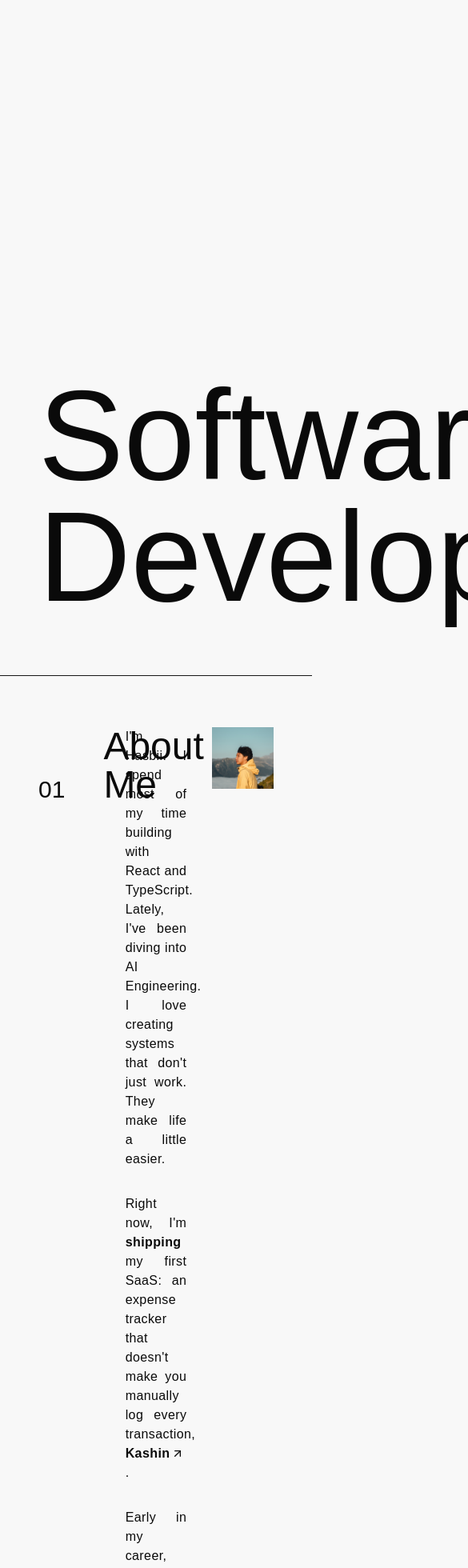
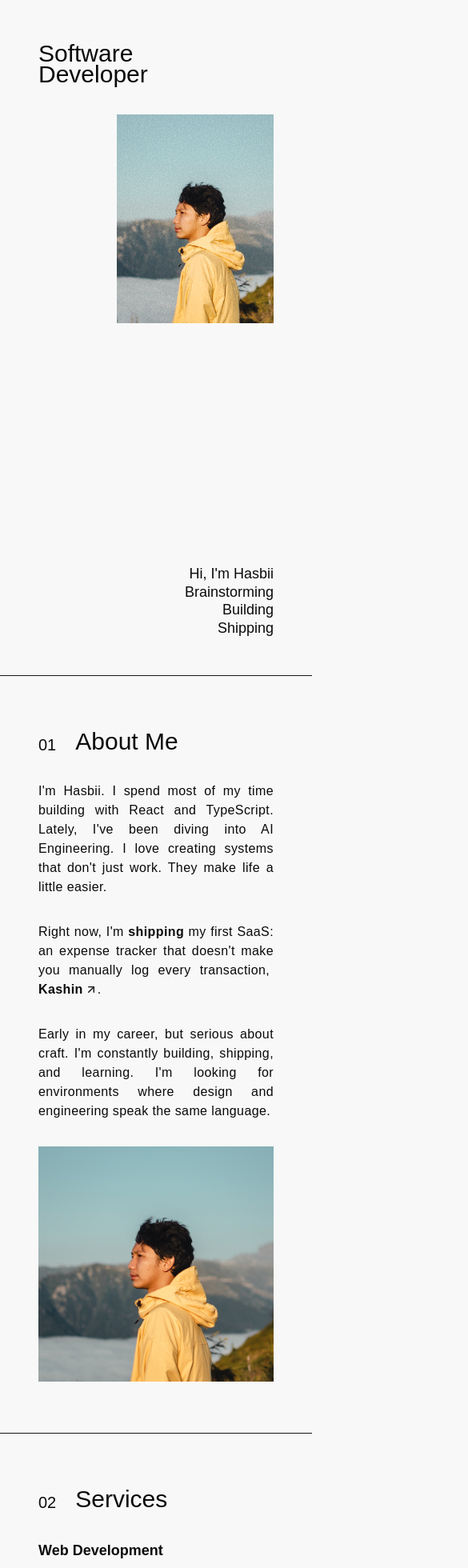
Before and after one commit to has-bii/portfolio, a React (Vite) app: page / in a window 390 px wide. Shown: the top 1960 px of the page at 80% size, 585 px wide, since content can reach past the window. Built offline with nearby package versions, Linux system fonts and the light colour scheme.

Commit message:
feat(home): responsive

```diff
--- a/src/components/Footer.tsx
+++ b/src/components/Footer.tsx
@@ -5,12 +5,12 @@ const iconMap = { Github, Linkedin, Instagram, Mail } as const
 
 export default function Footer() {
   return (
-    <footer className="w-full border-t border-primary px-12 py-10">
-      <div className="flex items-center justify-between">
+    <footer className="border-primary w-full border-t px-12 py-10">
+      <div className="flex flex-col items-center justify-between gap-6 sm:flex-row">
         {/* Left — Name */}
-        <div>
+        <div className="text-center sm:text-left">
           <p className="text-sm font-semibold">Hasbiy Robbiy</p>
-          <p className="text-xs text-muted-foreground">Software Developer</p>
+          <p className="text-muted-foreground text-xs">Software Developer</p>
         </div>
 
         {/* Middle — Icon row */}
@@ -24,7 +24,7 @@ export default function Footer() {
                 target="_blank"
                 rel="noopener noreferrer"
                 aria-label={label}
-                className="text-muted-foreground transition-colors hover:text-foreground"
+                className="text-muted-foreground hover:text-foreground transition-colors"
               >
                 <Icon className="size-4" />
               </a>
@@ -33,9 +33,9 @@ export default function Footer() {
         </div>
 
         {/* Right — Location */}
-        <div className="text-right">
-          <p className="text-xs text-muted-foreground">Based in Indonesia</p>
-          <p className="text-xs text-muted-foreground">Available to work remotely</p>
+        <div className="text-center sm:text-right">
+          <p className="text-muted-foreground text-xs">Based in Indonesia</p>
+          <p className="text-muted-foreground text-xs">Available to work remotely</p>
         </div>
       </div>
     </footer>
--- a/src/components/ParallaxImage.tsx
+++ b/src/components/ParallaxImage.tsx
@@ -1,6 +1,6 @@
 import { useRef } from 'react'
-import type { CSSProperties } from 'react'
-import { motion, useScroll, useTransform } from 'motion/react'
+import type { CSSProperties, RefObject } from 'react'
+import { motion, useMotionValueEvent, useScroll, useTransform } from 'motion/react'
 
 interface ParallaxImageProps {
   src: string
@@ -16,6 +16,7 @@ interface ParallaxImageProps {
   /** Noise opacity (0–1) */
   noiseOpacity?: number
   className?: string
+  containerRef?: RefObject<HTMLElement | null>
 }
 
 function NoiseFilter({ id }: { id: string }) {
@@ -43,13 +44,17 @@ export default function ParallaxImage({
   noise = false,
   noiseOpacity = 0.15,
   className,
+  containerRef,
 }: ParallaxImageProps) {
   const filterId = useRef(`noise-${Math.random().toString(36).slice(2, 9)}`)
-  const { scrollY } = useScroll()
-  const y = useTransform(scrollY, [0, scrollRange], [0, yOffset], {
+  const { scrollYProgress } = useScroll({
+    target: containerRef,
+    offset: ['start start', 'end start'],
+  })
+  const y = useTransform(scrollYProgress, [0, containerRef ? 1 : scrollRange], [0, yOffset], {
     clamp: false,
   })
-  const scale = useTransform(scrollY, [0, scrollRange], scaleRange, {
+  const scale = useTransform(scrollYProgress, [0, 1], scaleRange, {
     clamp: false,
   })
 
--- a/src/components/home/AboutMe.tsx
+++ b/src/components/home/AboutMe.tsx
@@ -3,11 +3,11 @@ import { ArrowUpRight } from 'lucide-react'
 export default function AboutMe() {
   return (
     <section id="about" className="w-full px-12 py-16">
-      <div className="grid grid-cols-3 gap-8">
+      <div className="grid gap-8 lg:grid-cols-3">
         {/* Title */}
         <div>
-          <h2 className="font-heading inline-flex items-end gap-12 text-5xl font-medium">
-            <span className="text-3xl">01</span>
+          <h2 className="font-heading inline-flex items-end gap-6 text-3xl font-medium whitespace-nowrap lg:gap-12 lg:text-5xl">
+            <span className="text-xl lg:text-3xl">01</span>
             About Me
           </h2>
         </div>
--- a/src/components/home/CTA.tsx
+++ b/src/components/home/CTA.tsx
@@ -4,7 +4,7 @@ export default function CTA() {
   return (
     <section className="flex w-full flex-col items-center px-12 py-32">
       {/* Headline */}
-      <h2 className="text-center text-6xl font-bold leading-tight tracking-tight">
+      <h2 className="text-center text-4xl leading-tight font-bold tracking-tight xl:text-6xl">
         Got a project?
         <br />
         <span className="text-muted-foreground">Let&apos;s build something great.</span>
@@ -13,10 +13,10 @@ export default function CTA() {
       {/* CTA Button */}
       <a
         href="mailto:hello@hasbii.dev"
-        className="group mt-12 inline-flex items-center gap-3 rounded-full bg-primary px-10 py-5 text-lg font-semibold text-primary-foreground transition-all hover:gap-5 hover:bg-primary/80"
+        className="group bg-primary text-primary-foreground hover:bg-primary/80 mt-12 inline-flex items-center gap-3 rounded-full px-10 py-5 text-lg font-semibold transition-all hover:gap-5"
       >
         Get in touch
-        <ArrowUpRight className="size-5 transition-transform group-hover:-translate-y-0.5 group-hover:-translate-x-0.5" />
+        <ArrowUpRight className="size-5 transition-transform group-hover:-translate-x-0.5 group-hover:-translate-y-0.5" />
       </a>
     </section>
   )
--- a/src/components/home/Hero.tsx
+++ b/src/components/home/Hero.tsx
@@ -1,29 +1,35 @@
 import ParallaxImage from '@/components/ParallaxImage'
+import { useRef } from 'react'
 
 export default function Hero() {
+  const containerRef = useRef<HTMLElement | null>(null)
+
   return (
-    <section className="h-dvh w-full p-12">
-      <div className="flex h-full w-full gap-8">
+    <section ref={containerRef} className="h-dvh min-h-175 w-full p-12">
+      <div className="flex h-full w-full flex-col gap-8 xl:flex-row">
         {/* Title*/}
-        <h1 className="mt-auto shrink-0 -space-y-12 text-[10rem] leading-tight select-none">
+        <h1 className="mt-auto shrink-0 -space-y-3 text-3xl leading-tight select-none sm:text-5xl xl:-space-y-12 xl:text-[10rem]">
           <span className="block">Software</span>
           <span className="block">Developer</span>
         </h1>
 
-        <div className="flex flex-1 flex-col items-end justify-between">
+        <div className="flex flex-1 flex-col items-end justify-between gap-8">
           {/* Image */}
-          <figure className="relative mt-20 aspect-9/12 w-96 overflow-hidden">
+          <figure className="relative aspect-9/12 w-2/3 overflow-hidden sm:w-72 xl:mt-20 xl:w-96">
             <ParallaxImage
               src="/me.jpg"
               alt="me"
               className="absolute inset-0 size-full object-cover"
+              containerRef={containerRef}
+              scaleRange={[1.2, 1.3]}
+              yOffset={200}
               noise
               noiseOpacity={0.75}
             />
           </figure>
 
           {/* Short Bio */}
-          <p className="text-right text-xl leading-tight font-medium select-none">
+          <p className="text-right text-lg leading-tight select-none xl:text-xl">
             Hi, I'm Hasbii
             <br />
             Brainstorming
--- a/src/components/home/SelectedWork.tsx
+++ b/src/components/home/SelectedWork.tsx
@@ -5,49 +5,47 @@ import { Badge } from '@/components/ui/badge'
 export default function SelectedWork() {
   return (
     <section id="work" className="w-full px-12 py-16">
-      <div className="grid grid-cols-3 gap-8">
+      <div className="grid gap-8 xl:grid-cols-3">
         {/* Title */}
         <div>
-          <h2 className="font-heading inline-flex items-end gap-12 text-5xl font-medium">
-            <span className="text-3xl">03</span>
+          <h2 className="font-heading inline-flex items-end gap-6 truncate text-3xl font-medium whitespace-nowrap xl:gap-12 xl:text-5xl">
+            <span className="text-xl xl:text-3xl">03</span>
             Selected Work
           </h2>
         </div>
 
         {/* Content */}
-        <div className="col-span-2">
+        <div className="xl:col-span-2">
           {projects.map((project, i) => (
             <a
               key={project.title}
               href={project.url}
               target="_blank"
-              className="group flex items-baseline gap-6 border-t border-primary py-6 first:border-t-0"
+              className="group border-primary flex flex-col items-baseline gap-3 border-t py-6 first:border-t-0 sm:flex-row xl:gap-6"
             >
               {/* Index */}
-              <span className="shrink-0 font-heading text-6xl font-medium leading-none text-primary/15 transition-colors group-hover:text-primary/30">
+              <span className="font-heading text-primary/15 group-hover:text-primary/30 shrink-0 text-6xl leading-none font-medium transition-colors">
                 {String(i + 1).padStart(2, '0')}
               </span>
 
               {/* Title + Description */}
               <div className="min-w-0 flex-1 space-y-1">
-                <h3 className="text-2xl font-semibold leading-tight transition-colors group-hover:text-muted-foreground">
+                <h3 className="text-2xl leading-tight font-semibold transition-transform group-hover:-translate-y-0.5">
                   {project.title}
                 </h3>
-                <p className="text-muted-foreground text-sm tracking-wide">
-                  {project.description}
-                </p>
-              </div>
-
-              {/* Tags + Arrow */}
-              <div className="flex shrink-0 items-center gap-4">
-                <div className="hidden gap-1.5 sm:flex">
+                <p className="text-muted-foreground text-sm tracking-wide">{project.description}</p>
+                <div className="flex gap-1.5">
                   {project.tags.map((tag) => (
                     <Badge key={tag} variant="outline" size="sm">
                       {tag}
                     </Badge>
                   ))}
                 </div>
-                <ArrowUpRight className="size-5 shrink-0 text-primary/40 transition-all group-hover:-translate-y-0.5 group-hover:-translate-x-0.5 group-hover:text-primary" />
+              </div>
+
+              {/* Tags + Arrow */}
+              <div className="shrink-0">
+                <ArrowUpRight className="text-primary/40 group-hover:text-primary size-6 shrink-0 transition-all group-hover:-translate-x-0.5 group-hover:-translate-y-0.5" />
               </div>
             </a>
           ))}
--- a/src/components/home/Services.tsx
+++ b/src/components/home/Services.tsx
@@ -4,17 +4,17 @@ import { Badge } from '@/components/ui/badge'
 export default function Services() {
   return (
     <section id="services" className="w-full px-12 py-16">
-      <div className="grid grid-cols-3 gap-8">
+      <div className="grid gap-8 lg:grid-cols-3">
         {/* Title */}
         <div>
-          <h2 className="font-heading inline-flex items-end gap-12 text-5xl font-medium">
-            <span className="text-3xl">02</span>
+          <h2 className="font-heading inline-flex items-end gap-6 text-3xl font-medium whitespace-nowrap lg:gap-12 lg:text-5xl">
+            <span className="text-xl lg:text-3xl">02</span>
             Services
           </h2>
         </div>
 
         {/* Content */}
-        <div className="col-span-2 space-y-8">
+        <div className="space-y-8 lg:col-span-2">
           {services.map((service) => (
             <div key={service.title} className="space-y-2">
               <h3 className="text-lg font-semibold">{service.title}</h3>
--- a/src/routes/__root.tsx
+++ b/src/routes/__root.tsx
@@ -10,7 +10,7 @@ export const Route = createRootRoute({
 
 function RootComponent() {
   return (
-    <main className="no-scrollbar! relative w-screen">
+    <main className="no-scrollbar relative w-screen">
       <ReactLenis root />
       <Outlet />
     </main>
--- a/src/routes/index.tsx
+++ b/src/routes/index.tsx
@@ -20,7 +20,6 @@ function Home() {
       <Separator />
       <SelectedWork />
       <Separator />
-      <Separator />
       <CTA />
       <Separator />
       <Footer />
```
